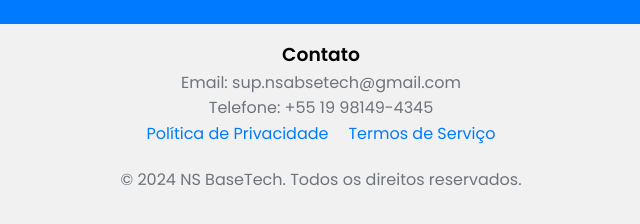
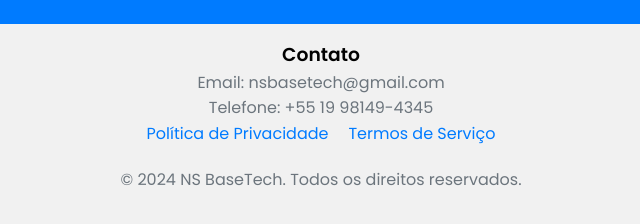
Before and after one commit to SuporteNSBaseTech/ladingpage, a plain HTML site: page index.html in a window 1280 px wide. Shown: the part 2615-2839 px from the top of the page, 319-959 px from the left. Drawn offline with nearby package versions, Linux system fonts and the light colour scheme.

Commit message:
ajuste e-mail OK

```diff
--- a/index.html
+++ b/index.html
@@ -122,7 +122,7 @@
             <div class="contact-info">
             <br>
                 <h3>Contato</h3>
-                <p>Email: sup.nsabsetech@gmail.com</p>
+                <p>Email: nsbasetech@gmail.com</p>
                 <p>Telefone: +55 19 98149-4345</p>
             </div>
             <div class="footer-nav">
```
